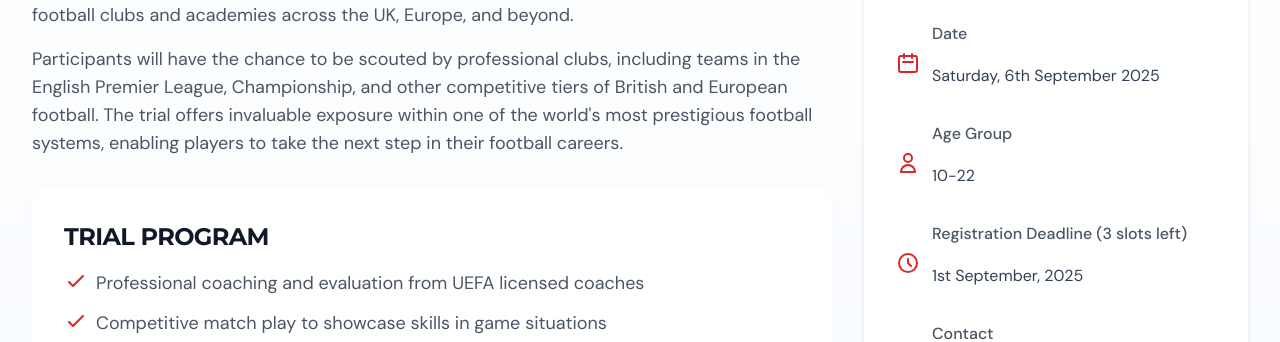
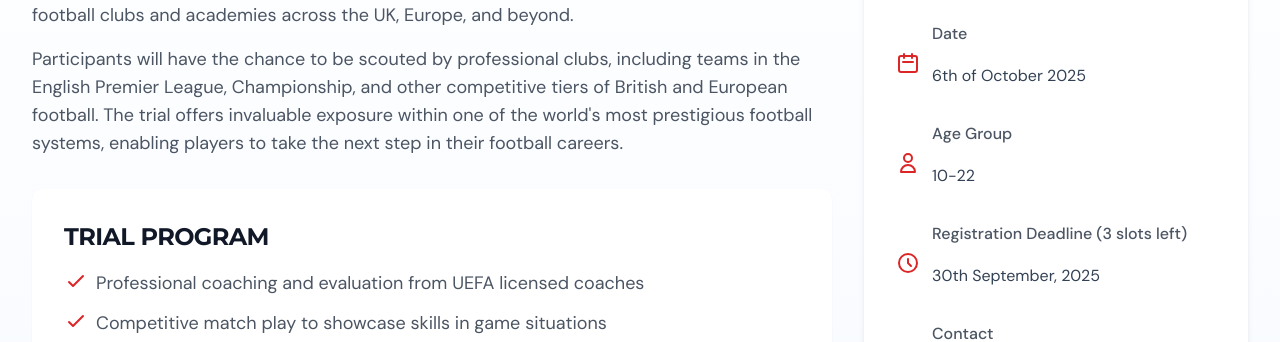
Before and after one commit to code-savan/sports.britishauc, a Next.js app: page /events/manchester-trial-2025 in a window 1280 px wide. Shown: the part 785-1127 px from the top of the page. Built offline with nearby package versions, Linux system fonts and the light colour scheme.

Commit message:
pushed trial deadline dates

```diff
--- a/app/events/manchester-trial-2025/page.tsx
+++ b/app/events/manchester-trial-2025/page.tsx
@@ -130,7 +130,7 @@ export default function ManchesterTrialPage() {
                     </svg>
                     <div>
                       <p className="text-gray-600 font-medium">Date</p>
-                      <p>Saturday, 6th September 2025</p>
+                      <p>6th of October 2025</p>
                     </div>
                   </div>
                   <div className="flex items-center">
@@ -148,7 +148,7 @@ export default function ManchesterTrialPage() {
                     </svg>
                     <div>
                       <p className="text-gray-600 font-medium">Registration Deadline <span className=""> </span> (3 slots left)</p>
-                      <p>1st September, 2025</p>
+                      <p>30th September, 2025</p>
                     </div>
                   </div>
                   <div className="flex items-center">
--- a/app/events/page.tsx
+++ b/app/events/page.tsx
@@ -19,7 +19,7 @@ const events = [
   {
     id: 'manchester-trial-2025',
     title: 'Manchester Football Trial 2025',
-    date: 'Saturday, 6th September 2025',
+    date: '6th of October 2025',
     description: 'Showcase your skills to professional scouts at this exclusive trial in Manchester and take a step toward your professional football career.',
     image: '/event1.jpg',
     location: 'Manchester, UK',
--- a/app/programmes/football-trial/page.jsx
+++ b/app/programmes/football-trial/page.jsx
@@ -9,7 +9,7 @@ const trials = [
       {
         id: 'manchester-trial-2025',
         title: 'Manchester Football Trial 2025',
-        date: 'Saturday, 6th September 2025',
+        date: '6th of October 2025',
         location: 'Manchester, UK',
         price: '£98',
         image: '/TR1.jpg',
```
